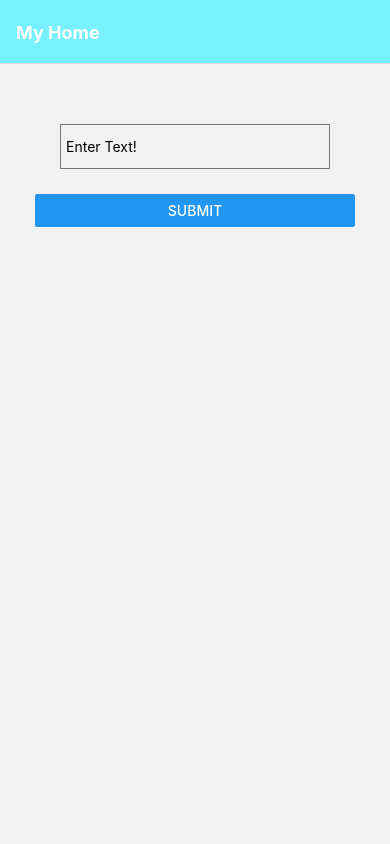
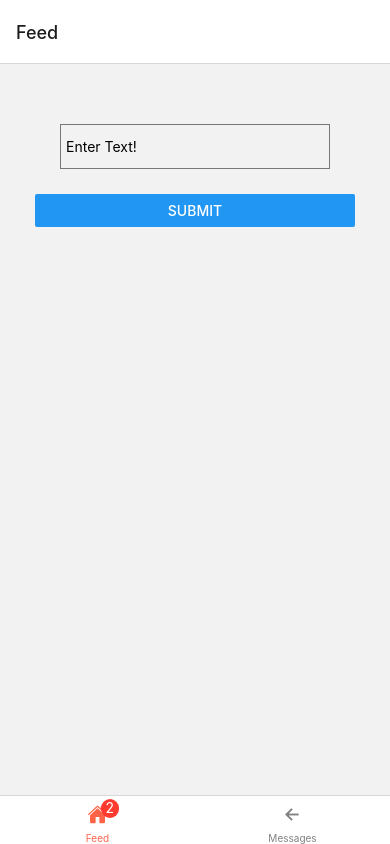
Before and after one commit to amiteshsinghk/navigtationreactnative, a React Native app: screen / in a window 390 px wide. Built offline with nearby package versions, Linux system fonts and the light colour scheme.

Commit message:
tab drawer

```diff
--- a/App.js
+++ b/App.js
@@ -32,22 +32,49 @@ import { createNativeStackNavigator } from '@react-navigation/native-stack';
 import Home from './screens/home';
 import Review from './screens/review';
 import About from './screens/about';
+import Messages from './screens/messages';
+import { createBottomTabNavigator } from '@react-navigation/bottom-tabs';
+import Feed from './screens/feed';
+import Ionicons from 'react-native-vector-icons/Ionicons';
+
+// const Stack = createNativeStackNavigator();
+const Tab = createBottomTabNavigator();
 
 
 const Stack = createNativeStackNavigator();
 
+function HomeStackScreen() {
+  return (
+    <Stack.Navigator>
+     <Stack.Screen name="Home" component={Home} options={{
+          title: 'My Home',
+          headerShown: false,
+          headerStyle: {
+            backgroundColor: '#77f0ff',
+          },
+          headerTintColor: '#fff',
+          headerTitleStyle: {
+            fontWeight: 'bold',
+          },
+        }} />
+        <Stack.Screen name="Review" component={Review} options ={{
+          headerShown: false
+        }} />
+        <Stack.Screen name="About" component={About} options ={{
+          headerShown: false
+        }}/>
+    </Stack.Navigator>
+  );
+}
+
+
 const App: () => Node = () => {
-  // const isDarkMode = useColorScheme() === 'dark';
-
-  // const backgroundStyle = {
-  //   backgroundColor: isDarkMode ? Colors.darker : Colors.lighter,
-  // };
-
   return (
     <NavigationContainer>
-      <Stack.Navigator>
+      {/* <Stack.Navigator>
 
-        <Stack.Screen name="Home" component={Home} options={{title : 'My Home',
+        <Stack.Screen name="Home" component={Home} options={{
+          title: 'My Home',
           headerStyle: {
             backgroundColor: '#77f0ff',
           },
@@ -58,12 +85,33 @@ const App: () => Node = () => {
         }} />
         <Stack.Screen name="Review" component={Review} />
         <Stack.Screen name="About" component={About} />
-      </Stack.Navigator>
+      </Stack.Navigator> */}
+        <Tab.Navigator
+         screenOptions={({ route }) => ({
+          tabBarIcon: ({ focused, color, size }) => {
+            let iconName;
+
+            if (route.name === 'Feed') {
+              iconName = focused
+                ? 'home'
+                : 'home-outline';
+            } else if (route.name === 'Messages') {
+              iconName = focused ? 'caret-back' : 'arrow-back-outline';
+            }
+
+            // You can return any component that you like here!
+            return <Ionicons name={iconName} size={20} color={color} />;
+          },
+          tabBarActiveTintColor: 'tomato',
+          tabBarInactiveTintColor: 'gray',
+        })}
+        >
+        <Tab.Screen name="Feed" component={HomeStackScreen}
+        options ={{tabBarBadge : 2,}} />
+        <Tab.Screen name="Messages" component={Messages} />
+      </Tab.Navigator>
     </NavigationContainer>
     // <Home/>
   );
 };
-
-
-
 export default App;
```
Lines whose indentation alone changed are shown as unchanged.
